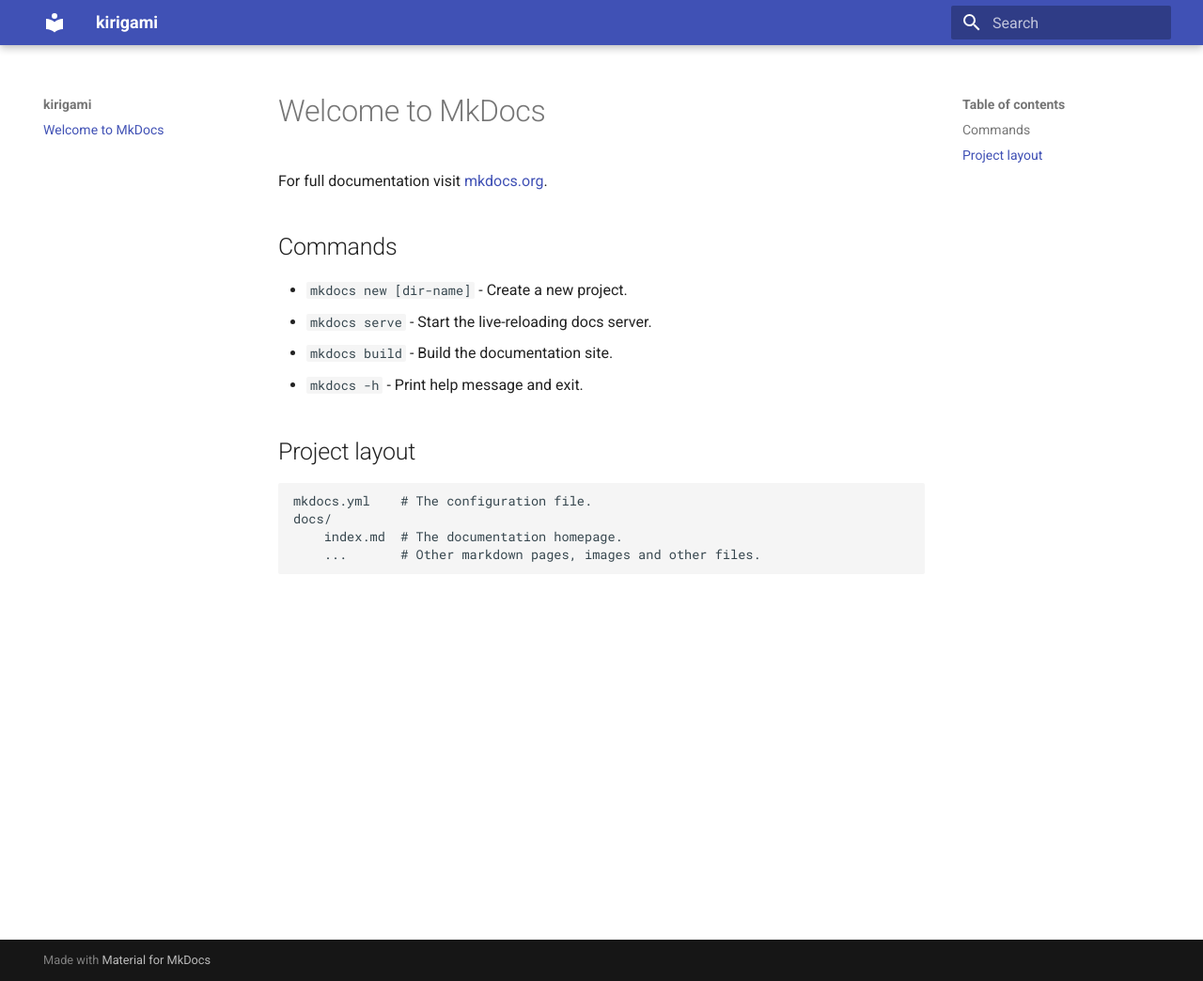
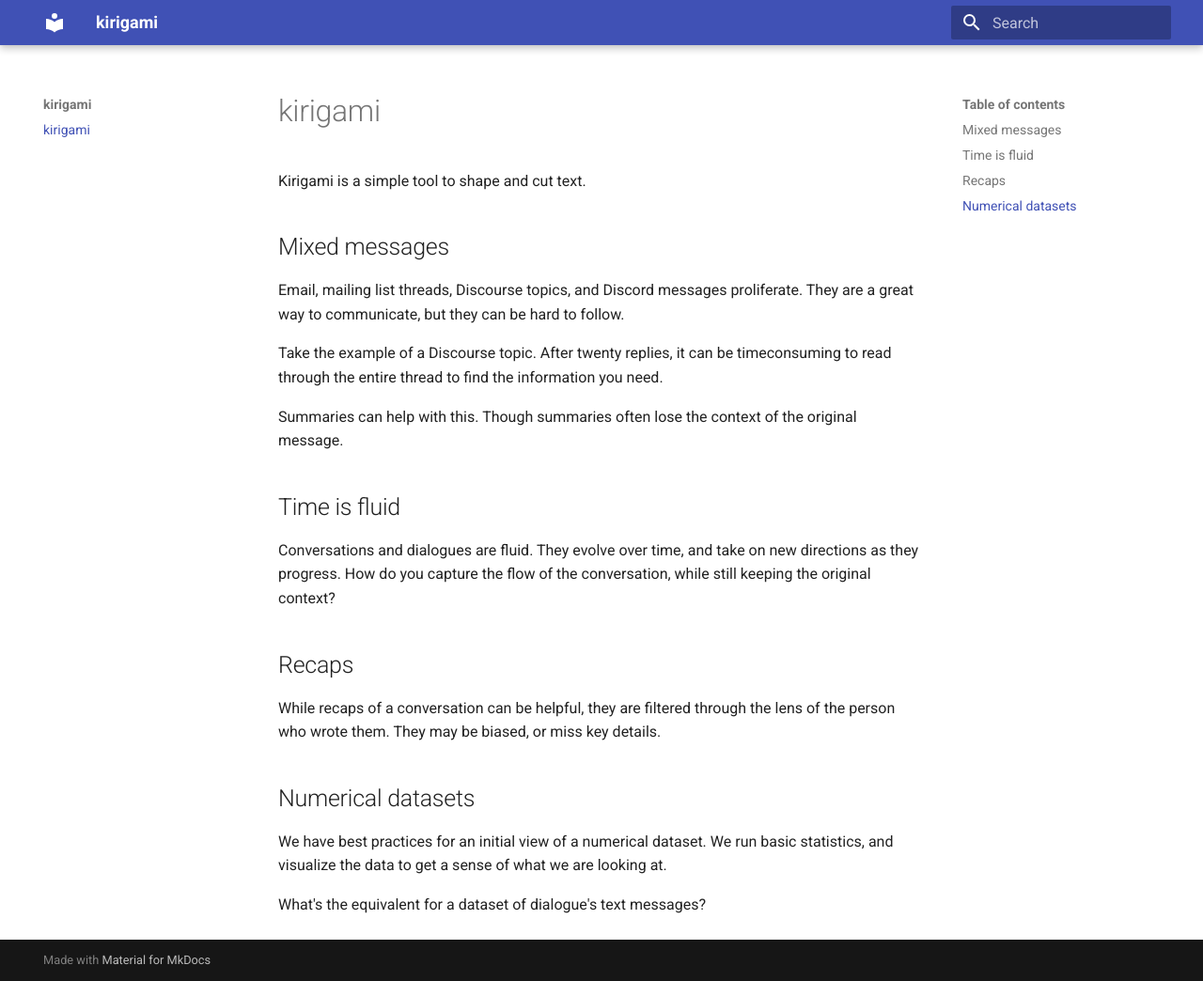
Before and after one commit to willingc/kirigami, an MkDocs documentation site: the page built from docs/index.md, in a window 1280 px wide and 1044 px high. Shown: the whole window at 94% size. Built offline with MkDocs 1.6.1 and Material for MkDocs 9.7.7, drawn with Linux system fonts in a browser that asks for light colours.

Commit message:
Add some thoughts to docs page

```diff
--- a/docs/index.md
+++ b/docs/index.md
@@ -1,17 +1,26 @@
-# Welcome to MkDocs
+# kirigami
 
-For full documentation visit [mkdocs.org](https://www.mkdocs.org).
+Kirigami is a simple tool to shape and cut text.
 
-## Commands
+## Mixed messages
 
-* `mkdocs new [dir-name]` - Create a new project.
-* `mkdocs serve` - Start the live-reloading docs server.
-* `mkdocs build` - Build the documentation site.
-* `mkdocs -h` - Print help message and exit.
+Email, mailing list threads, Discourse topics, and Discord messages proliferate. They are a great way to communicate, but they can be hard to follow.
 
-## Project layout
+Take the example of a Discourse topic. After twenty replies, it can be timeconsuming to read through the entire thread to find the information you need.
 
-    mkdocs.yml    # The configuration file.
-    docs/
-        index.md  # The documentation homepage.
-        ...       # Other markdown pages, images and other files.
+Summaries can help with this. Though summaries often lose the context of the original message.
+
+## Time is fluid
+
+Conversations and dialogues are fluid. They evolve over time, and take on new directions as they progress. How do you capture the flow of the conversation, while still keeping the original context?
+
+## Recaps
+
+While recaps of a conversation can be helpful, they are filtered through the lens of the person who wrote them. They may be biased, or miss key details.
+
+## Numerical datasets
+
+We have best practices for an initial view of a numerical dataset.
+We run basic statistics, and visualize the data to get a sense of what we are looking at.
+
+What's the equivalent for a dataset of dialogue's text messages?
```
